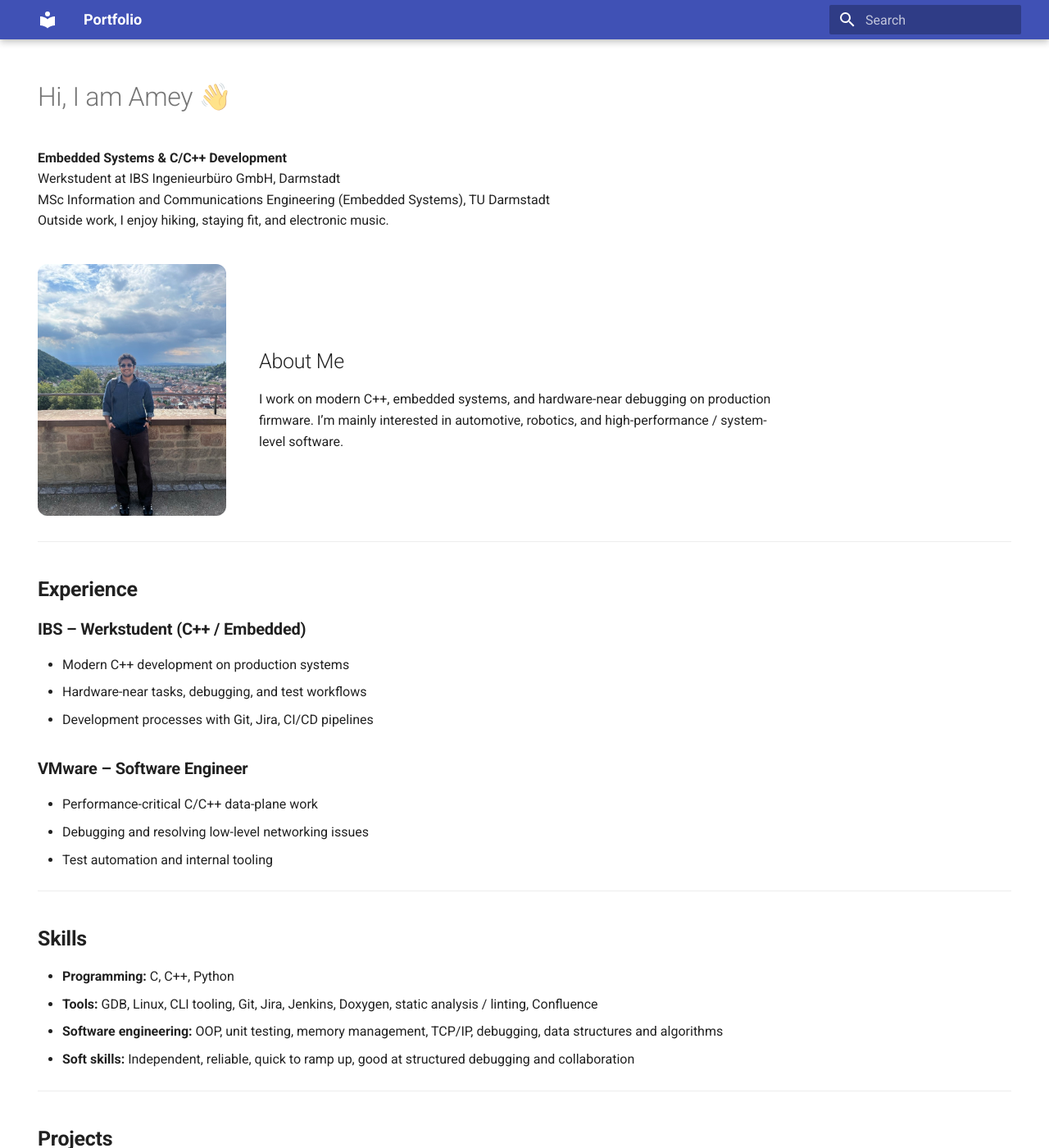
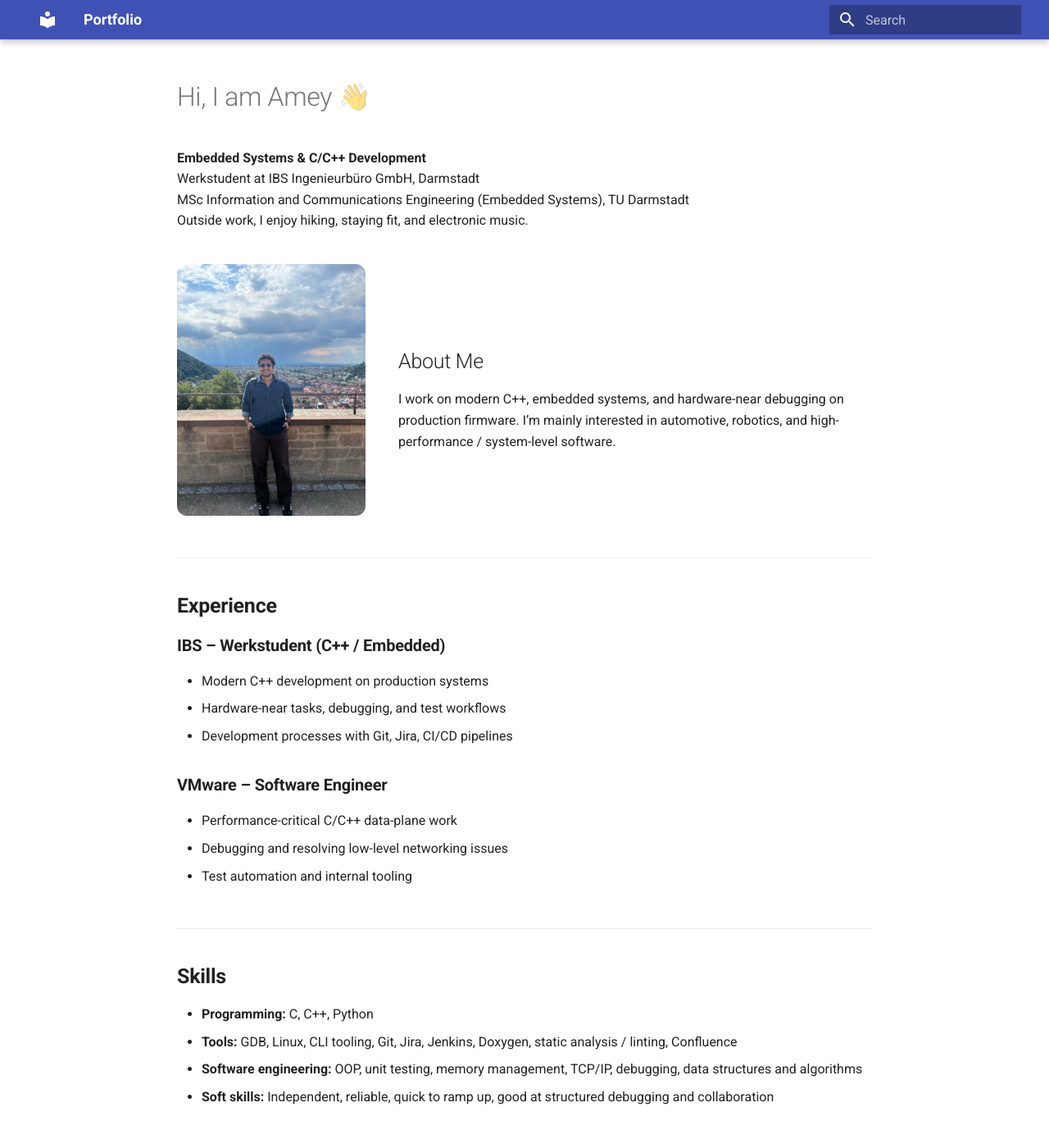
Before and after one commit to WankhedeAmey/WankhedeAmey.github.io, an MkDocs documentation site: the page built from docs/index.md, in a window 1280 px wide and 1400 px high. Shown: the whole window at 82% size. Built offline with MkDocs 1.6.1 and Material for MkDocs 9.7.7, drawn with Linux system fonts in a browser that asks for light colours.

Commit message:
Add custom layout and margins

```diff
--- /dev/null
+++ b/docs/stylesheets/extra.css
@@ -0,0 +1,20 @@
+/* Center main content and limit width */
+.md-content {
+  max-width: 880px;
+  margin: 0 auto;
+}
+
+/* Slightly reduce line length in the main area */
+.md-main__inner {
+  margin: 0 auto;
+}
+
+/* Add a bit more top spacing under the blue bar */
+.md-main {
+  padding-top: 1.5rem;
+}
+
+/* Optional: nicer look for horizontal rules */
+.md-typeset hr {
+  margin: 2.5rem 0 1.5rem 0;
+}
--- a/mkdocs.yml
+++ b/mkdocs.yml
@@ -3,3 +3,7 @@ site_name: Portfolio
 site_url: https://wankhedeamey.github.io
 theme:
   name: material
+features:
+  - navigation.top
+extra_css:
+  - stylesheets/extra.css
```
